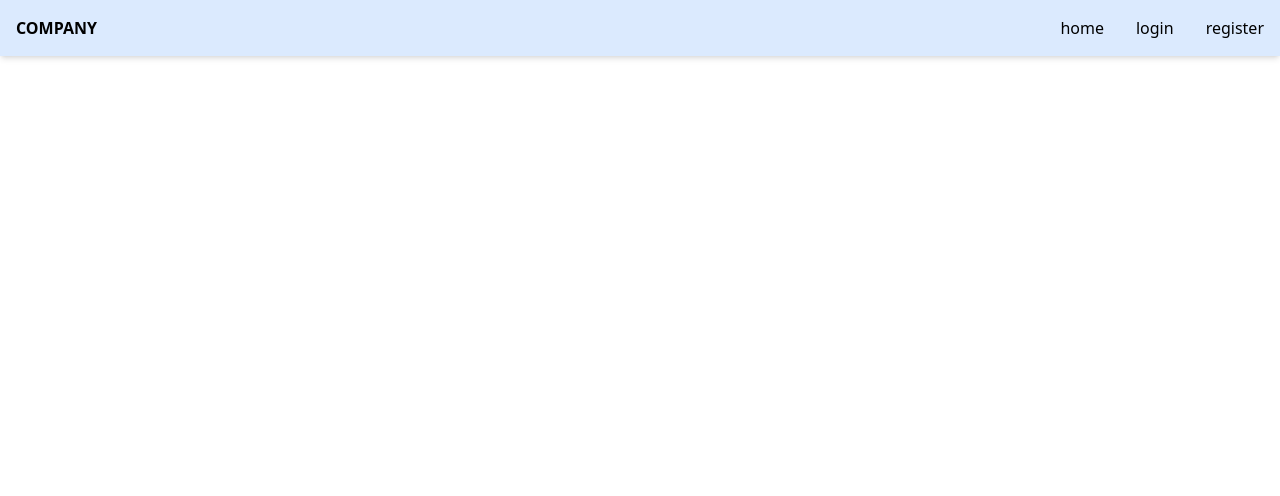
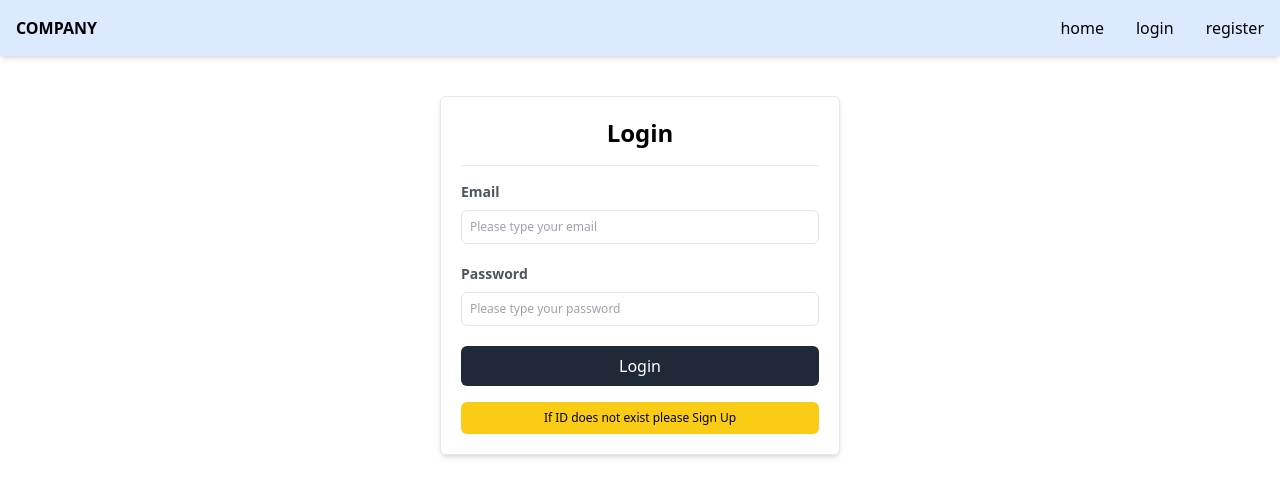
Before and after one commit to chloeyeo/2024Full-Stack, a React (Create React App) app in the folder front/: page /login in a window 1280 px wide. Shown: the top 496 px of the page. Built offline with nearby package versions, Linux system fonts and the light colour scheme.

Commit message:
login and signup page implemented

```diff
--- a/front/src/index.js
+++ b/front/src/index.js
@@ -2,10 +2,13 @@ import React from "react";
 import ReactDOM from "react-dom/client";
 import App from "./App";
 import { BrowserRouter as Router } from "react-router-dom";
+import { ToastContainer } from "react-toastify";
+import "react-toastify/dist/ReactToastify.css";
 
 const root = ReactDOM.createRoot(document.getElementById("root"));
 root.render(
   <Router>
     <App />
+    <ToastContainer position="top-center" autoClose={2000} theme="light" />
   </Router>
 );
--- a/front/src/pages/LoginPage/LoginPage.js
+++ b/front/src/pages/LoginPage/LoginPage.js
@@ -1,9 +1,98 @@
 import NavBar from "../../layout/NavBar";
+import { useForm } from "react-hook-form"; // used for validation check
 
 const LoginPage = () => {
+  const {
+    register,
+    handleSubmit,
+    formState: { errors },
+    reset, // removes all the data user typed in as input once button clicked to submit
+    watch,
+  } = useForm();
+  function onSubmit(values) {
+    console.log(values);
+  }
+  const userEmail = {
+    required: "Required",
+    pattern: {
+      value: /^[A-Z0-9._%+-]+@[A-Z0-9.-]+\.[A-Z]{2,}$/i,
+      message: "Invalid email address",
+    },
+    minLength: {
+      value: 6,
+      message: "Must be at least 6 characters",
+    },
+  };
+
+  const userPassword = {
+    required: "Required",
+    minLength: {
+      value: 6,
+      message: "Must be at least 6 characters",
+    },
+  };
+
   return (
     <>
       <NavBar />
+      <section className="flex max-w-[400px]  m-auto mt-10 rounded-md border bg-white shadow-md">
+        <div className="p-5 w-full">
+          <h2 className="text-center text-2xl font-semibold mb-4">Login</h2>
+          <hr className="mb-4" />
+          <form onSubmit={handleSubmit(onSubmit)}>
+            <div className="mb-4">
+              <label
+                htmlFor="email"
+                className="text-sm font-semibold text-gray-600 flex mb-2"
+              >
+                Email
+              </label>
+              <input
+                type="text"
+                id="email"
+                className="border w-full rounded-md p-2 text-xs mb-1"
+                placeholder="Please type your email"
+                {...register("email", userEmail)}
+              />
+              {errors.email && (
+                <div className="text-red-500 font-semibold text-xs">
+                  {errors.email.message}
+                </div>
+              )}
+            </div>
+            <div className="mb-4">
+              <label
+                htmlFor="password"
+                className="text-sm font-semibold text-gray-600 flex mb-2"
+              >
+                Password
+              </label>
+              <input
+                type="password"
+                id="password"
+                className="border w-full rounded-md p-2 text-xs mb-1"
+                placeholder="Please type your password"
+                {...register("password", userPassword)}
+              />
+              {errors.password && (
+                <div className="text-red-500 font-semibold text-xs">
+                  {errors.password.message}
+                </div>
+              )}
+            </div>
+            <div className="mb-4">
+              <button className="w-full py-2 bg-gray-800 rounded-md text-white hover:bg-gray-500">
+                Login
+              </button>
+            </div>
+          </form>
+          <div>
+            <button className="text-xs text-center w-full py-2 bg-yellow-400 rounded-md">
+              If ID does not exist please <a href="/register">Sign Up</a>
+            </button>
+          </div>
+        </div>
+      </section>
     </>
   );
 };
--- a/front/src/pages/RegisterPage/RegisterPage.js
+++ b/front/src/pages/RegisterPage/RegisterPage.js
@@ -1,5 +1,6 @@
 import NavBar from "../../layout/NavBar";
 import { useForm } from "react-hook-form"; // used for validation check
+import { toast } from "react-toastify";
 
 const RegisterPage = () => {
   const {
@@ -9,9 +10,18 @@ const RegisterPage = () => {
     reset, // removes all the data user typed in as input once button clicked to submit
     watch,
   } = useForm();
-  function onSubmit(values) {
-    console.log(values);
+  function onSubmit({ email, name, password }) {
+    const body = {
+      email,
+      name,
+      password,
+    };
+    // Axios.post(url, body);
+    toast("Sign Up Complete");
+    console.log(body);
+    reset();
   }
+
   const userEmail = {
     required: "Required",
     pattern: {
@@ -61,7 +71,7 @@ const RegisterPage = () => {
               <input
                 type="text"
                 id="name"
-                className="border w-full rounded-md p-2 text-xs"
+                className="border w-full rounded-md p-2 mb-1 text-xs"
                 placeholder="Please type your username"
                 {...register("username", userName)}
               />
@@ -102,7 +112,7 @@ const RegisterPage = () => {
               <input
                 type="password"
                 id="password"
-                className="border w-full rounded-md p-2 text-xs"
+                className="border w-full rounded-md p-2 mb-1 text-xs"
                 placeholder="Please type your password"
                 {...register("password", userPassword)}
               />
@@ -122,7 +132,7 @@ const RegisterPage = () => {
               <input
                 type="password"
                 id="passwordConfirm"
-                className="border w-full rounded-md p-2 text-xs"
+                className="border w-full rounded-md p-2 mb-1 text-xs"
                 placeholder="Please type your password"
                 {...register("passwordConfirm", passwordConfirm)}
               />
@@ -132,12 +142,18 @@ const RegisterPage = () => {
                 </div>
               )}
             </div>
-            <div>
-              <button className="w-full py-2 bg-gray-800 border rounded-md text-white hover:bg-gray-500">
+            <div className="mb-4">
+              <button className="w-full py-2 bg-gray-800 rounded-md text-white hover:bg-gray-500">
                 Sign Up
               </button>
             </div>
           </form>
+          {/* should put the go to Login button OUTSIDE form otherwise won't work bc form will work */}
+          <div>
+            <button className="text-xs text-center w-full py-2 bg-yellow-400 rounded-md">
+              If ID exists please <a href="/login">Login</a>
+            </button>
+          </div>
         </div>
       </section>
     </>
```
